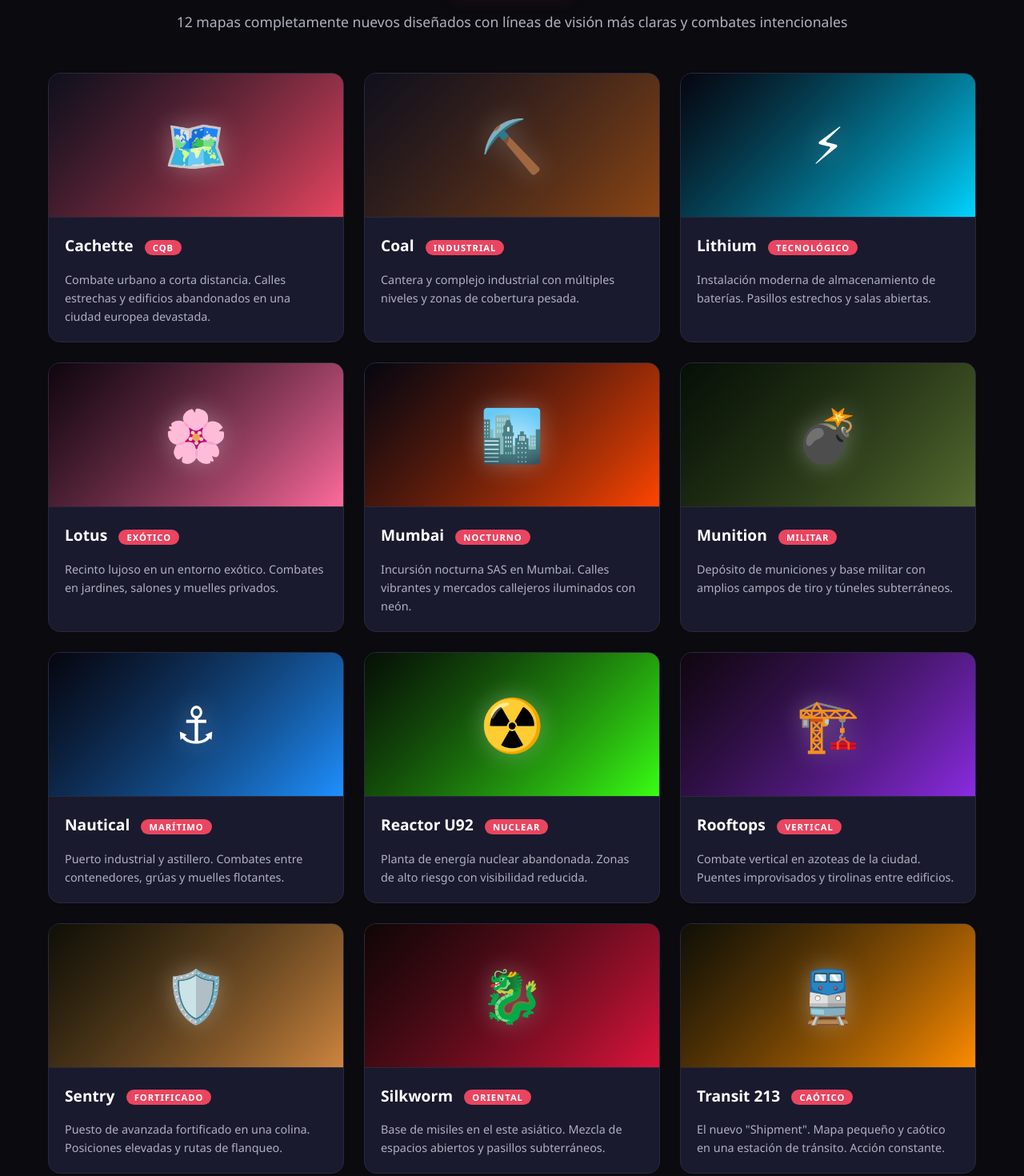
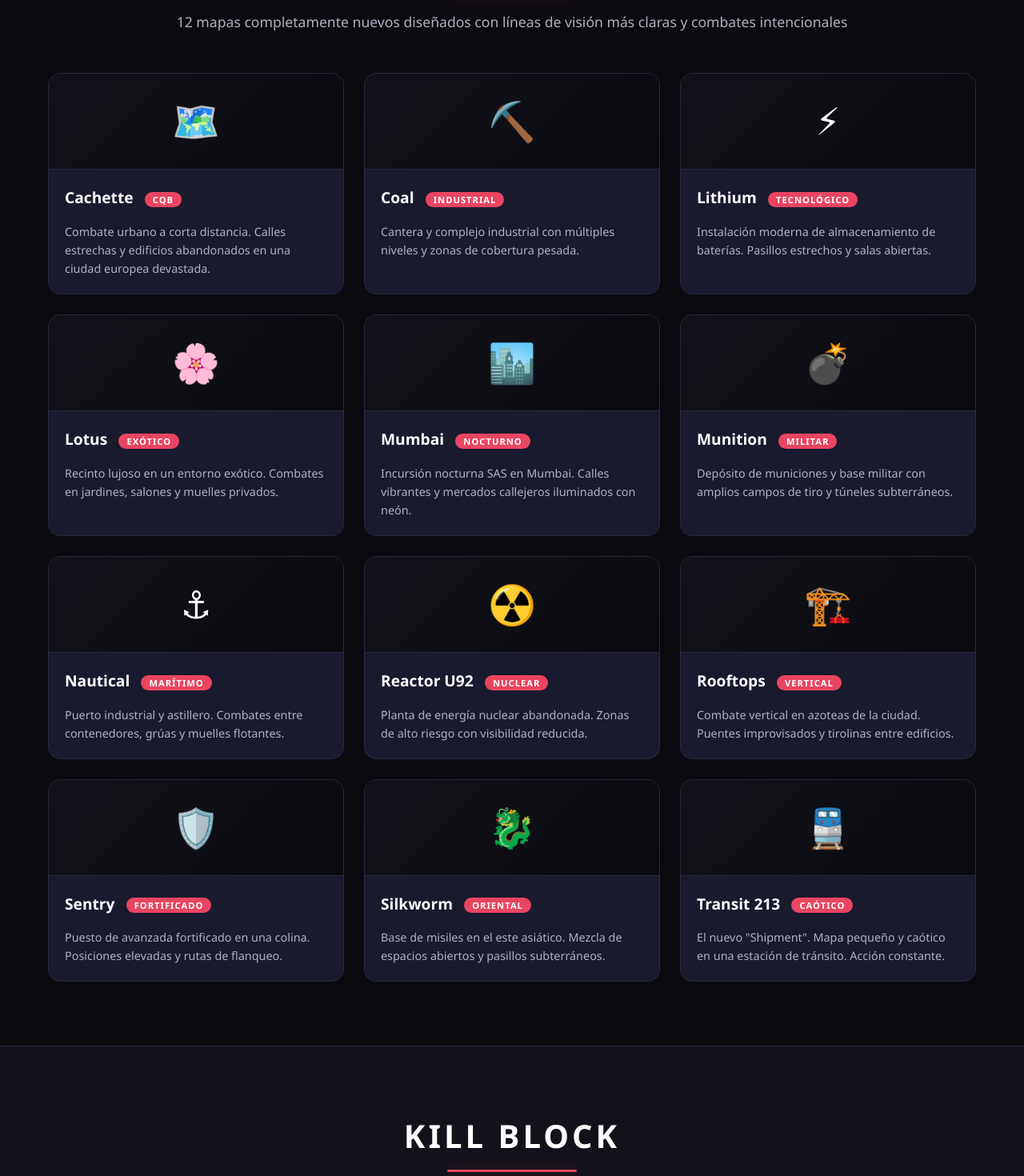
Before and after one commit to cesarLZ2/git-hub-pagina-web-call-of-duty, a plain HTML site: page maps.html in a window 1280 px wide. Shown: the part 960-2430 px from the top of the page at 80% size. Drawn offline with Linux system fonts and the light colour scheme.

Commit message:
Revert: volver al diseño original de mapas sin imágenes

```diff
--- a/css/styles.css
+++ b/css/styles.css
@@ -185,6 +185,16 @@ body {
 
 .hero-cover::before {
   display: none;
+}
+
+.hero-cover .hero-bg {
+  position: absolute;
+  inset: 0;
+  width: 100%;
+  height: 100%;
+  object-fit: cover;
+  opacity: 0.6;
+  z-index: 0;
 }
 
 .hero-cover .hero-overlay {
@@ -461,47 +471,14 @@ body {
 }
 
 .map-img {
-  height: 180px;
+  height: 120px;
   display: flex;
   align-items: center;
   justify-content: center;
-  font-size: 4rem;
+  font-size: 3rem;
+  background: linear-gradient(135deg, var(--bg-secondary), var(--bg-primary));
   border-bottom: 1px solid var(--border);
-  position: relative;
-  overflow: hidden;
 }
-
-.map-img::after {
-  content: '';
-  position: absolute;
-  inset: 0;
-  background: linear-gradient(135deg, rgba(0,0,0,0.4) 0%, transparent 100%);
-  pointer-events: none;
-}
-
-.map-img span {
-  position: relative;
-  z-index: 1;
-  filter: drop-shadow(0 0 15px rgba(255,255,255,0.3));
-  transition: transform 0.4s ease;
-}
-
-.map-card:hover .map-img span {
-  transform: scale(1.2) rotate(10deg);
-}
-
-.map-img.map-cachette { background: linear-gradient(135deg, #1a1a2e, #e94560); }
-.map-img.map-coal { background: linear-gradient(135deg, #1a1a2e, #8B4513); }
-.map-img.map-lithium { background: linear-gradient(135deg, #0a0a1a, #00d4ff); }
-.map-img.map-lotus { background: linear-gradient(135deg, #1a0a1a, #ff6b9d); }
-.map-img.map-mumbai { background: linear-gradient(135deg, #0a0a1a, #ff4500); }
-.map-img.map-munition { background: linear-gradient(135deg, #0a1a0a, #556b2f); }
-.map-img.map-nautical { background: linear-gradient(135deg, #0a0a1a, #1e90ff); }
-.map-img.map-reactor { background: linear-gradient(135deg, #0a1a0a, #39ff14); }
-.map-img.map-rooftops { background: linear-gradient(135deg, #1a0a1a, #8a2be2); }
-.map-img.map-sentry { background: linear-gradient(135deg, #1a1a0a, #cd853f); }
-.map-img.map-silkworm { background: linear-gradient(135deg, #1a0a0a, #dc143c); }
-.map-img.map-transit { background: linear-gradient(135deg, #1a1a0a, #ff8c00); }
 
 .map-info {
   padding: 20px;
--- a/maps.html
+++ b/maps.html
@@ -35,7 +35,7 @@
       <p class="section-subtitle">12 mapas completamente nuevos diseñados con líneas de visión más claras y combates intencionales</p>
       <div class="maps-grid">
         <div class="map-card">
-          <div class="map-img map-cachette"><span>🗺️</span></div>
+          <div class="map-img"><span>🗺️</span></div>
           <div class="map-info">
             <h3>Cachette</h3>
             <span class="map-tag">CQB</span>
@@ -43,7 +43,7 @@
           </div>
         </div>
         <div class="map-card">
-          <div class="map-img map-coal"><span>⛏️</span></div>
+          <div class="map-img"><span>⛏️</span></div>
           <div class="map-info">
             <h3>Coal</h3>
             <span class="map-tag">Industrial</span>
@@ -51,7 +51,7 @@
           </div>
         </div>
         <div class="map-card">
-          <div class="map-img map-lithium"><span>⚡</span></div>
+          <div class="map-img"><span>⚡</span></div>
           <div class="map-info">
             <h3>Lithium</h3>
             <span class="map-tag">Tecnológico</span>
@@ -59,7 +59,7 @@
           </div>
         </div>
         <div class="map-card">
-          <div class="map-img map-lotus"><span>🌸</span></div>
+          <div class="map-img"><span>🌸</span></div>
           <div class="map-info">
             <h3>Lotus</h3>
             <span class="map-tag">Exótico</span>
@@ -67,7 +67,7 @@
           </div>
         </div>
         <div class="map-card">
-          <div class="map-img map-mumbai"><span>🏙️</span></div>
+          <div class="map-img"><span>🏙️</span></div>
           <div class="map-info">
             <h3>Mumbai</h3>
             <span class="map-tag">Nocturno</span>
@@ -75,7 +75,7 @@
           </div>
         </div>
         <div class="map-card">
-          <div class="map-img map-munition"><span>💣</span></div>
+          <div class="map-img"><span>💣</span></div>
           <div class="map-info">
             <h3>Munition</h3>
             <span class="map-tag">Militar</span>
@@ -83,7 +83,7 @@
           </div>
         </div>
         <div class="map-card">
-          <div class="map-img map-nautical"><span>⚓</span></div>
+          <div class="map-img"><span>⚓</span></div>
           <div class="map-info">
             <h3>Nautical</h3>
             <span class="map-tag">Marítimo</span>
@@ -91,7 +91,7 @@
           </div>
         </div>
         <div class="map-card">
-          <div class="map-img map-reactor"><span>☢️</span></div>
+          <div class="map-img"><span>☢️</span></div>
           <div class="map-info">
             <h3>Reactor U92</h3>
             <span class="map-tag">Nuclear</span>
@@ -99,7 +99,7 @@
           </div>
         </div>
         <div class="map-card">
-          <div class="map-img map-rooftops"><span>🏗️</span></div>
+          <div class="map-img"><span>🏗️</span></div>
           <div class="map-info">
             <h3>Rooftops</h3>
             <span class="map-tag">Vertical</span>
@@ -107,7 +107,7 @@
           </div>
         </div>
         <div class="map-card">
-          <div class="map-img map-sentry"><span>🛡️</span></div>
+          <div class="map-img"><span>🛡️</span></div>
           <div class="map-info">
             <h3>Sentry</h3>
             <span class="map-tag">Fortificado</span>
@@ -115,7 +115,7 @@
           </div>
         </div>
         <div class="map-card">
-          <div class="map-img map-silkworm"><span>🐉</span></div>
+          <div class="map-img"><span>🐉</span></div>
           <div class="map-info">
             <h3>Silkworm</h3>
             <span class="map-tag">Oriental</span>
@@ -123,7 +123,7 @@
           </div>
         </div>
         <div class="map-card">
-          <div class="map-img map-transit"><span>🚆</span></div>
+          <div class="map-img"><span>🚆</span></div>
           <div class="map-info">
             <h3>Transit 213</h3>
             <span class="map-tag">Caótico</span>
```
